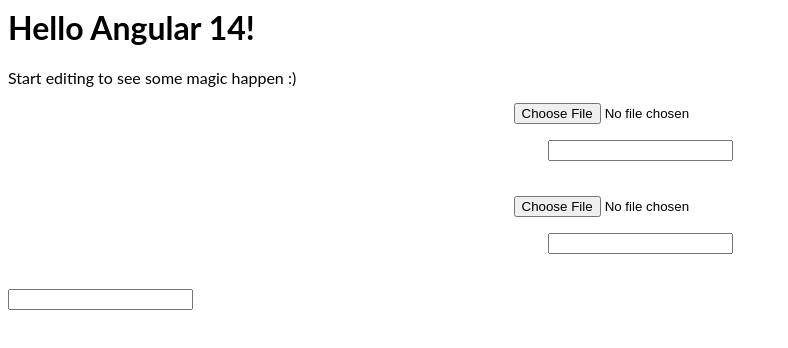
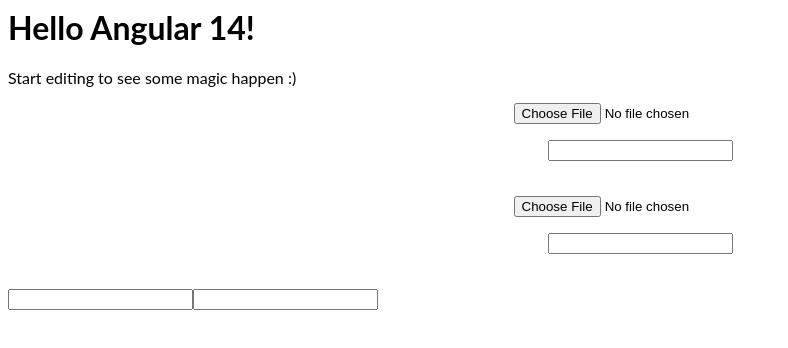
Before and after one commit to nutv99/angular-uploadImage-component, an Angular app: page / in a window 1280 px wide. Shown: the top 348 px of the page, without its empty margins (0-788 px from the left). Built offline with nearby package versions, Linux system fonts and the light colour scheme.

Commit message:
2 files modified

```diff
--- a/src/app/app.component.html
+++ b/src/app/app.component.html
@@ -4,6 +4,8 @@
 </p>
 <app-imgupload (IAmselectFile)='displayCounter($event)'></app-imgupload>
 
-<app-imgupload (IAmselectFile)='displayCounter($event)'></app-imgupload>
+<app-imgupload (IAmselectFile)='displayCounter2($event)'></app-imgupload>
 
 <input type="text" [(ngModel)]="valueC">
+
+<input type="text" [(ngModel)]="valueD">
--- a/src/app/app.component.ts
+++ b/src/app/app.component.ts
@@ -9,6 +9,7 @@
 export class AppComponent {
   name = 'Angular ' + VERSION.major;
   valueC! : any ;
+  valueD! : any ;
 
   //url; //Angular 8
   displayCounter(count:any) {
@@ -16,7 +17,7 @@
     alert(count);
   }
 
-  displayCounter22(count:any) {
-    alert( count);
+  displayCounter2(count:any) {
+    this.valueD = count ;
   }
 }
```
